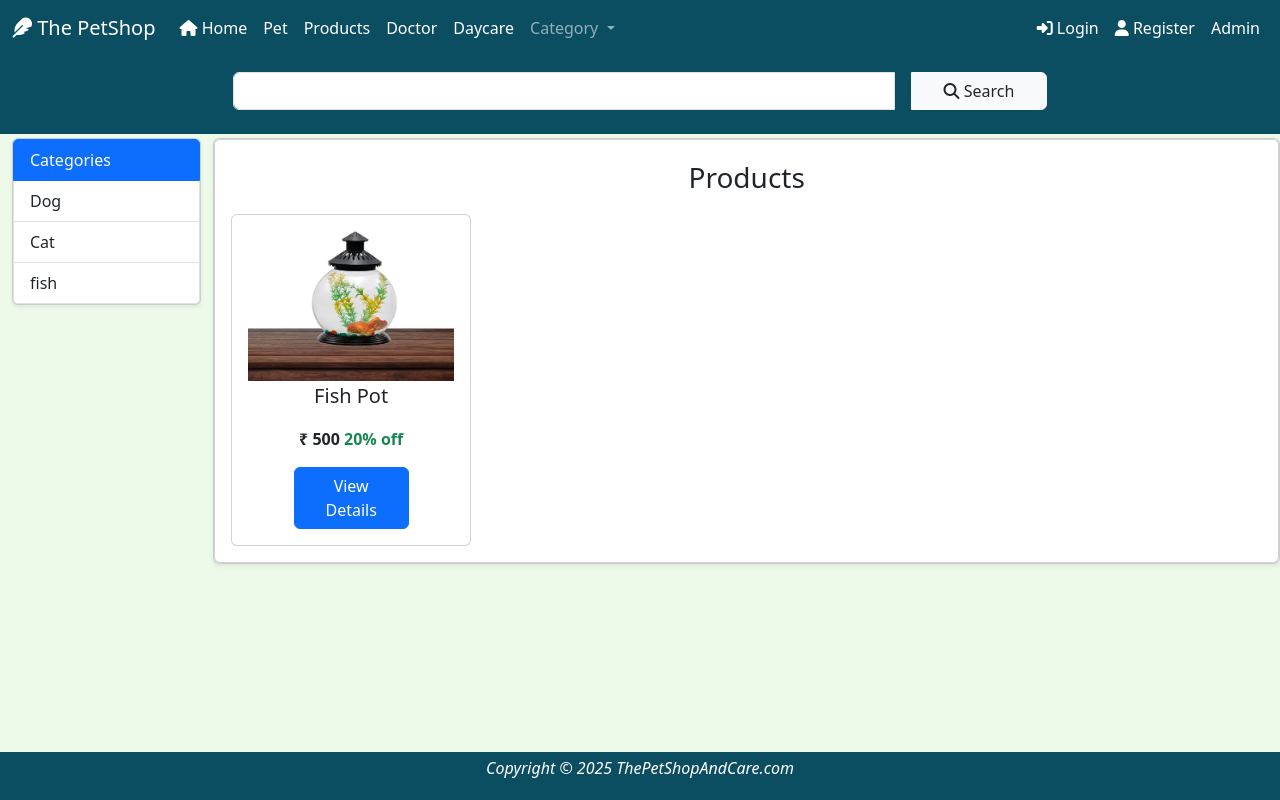
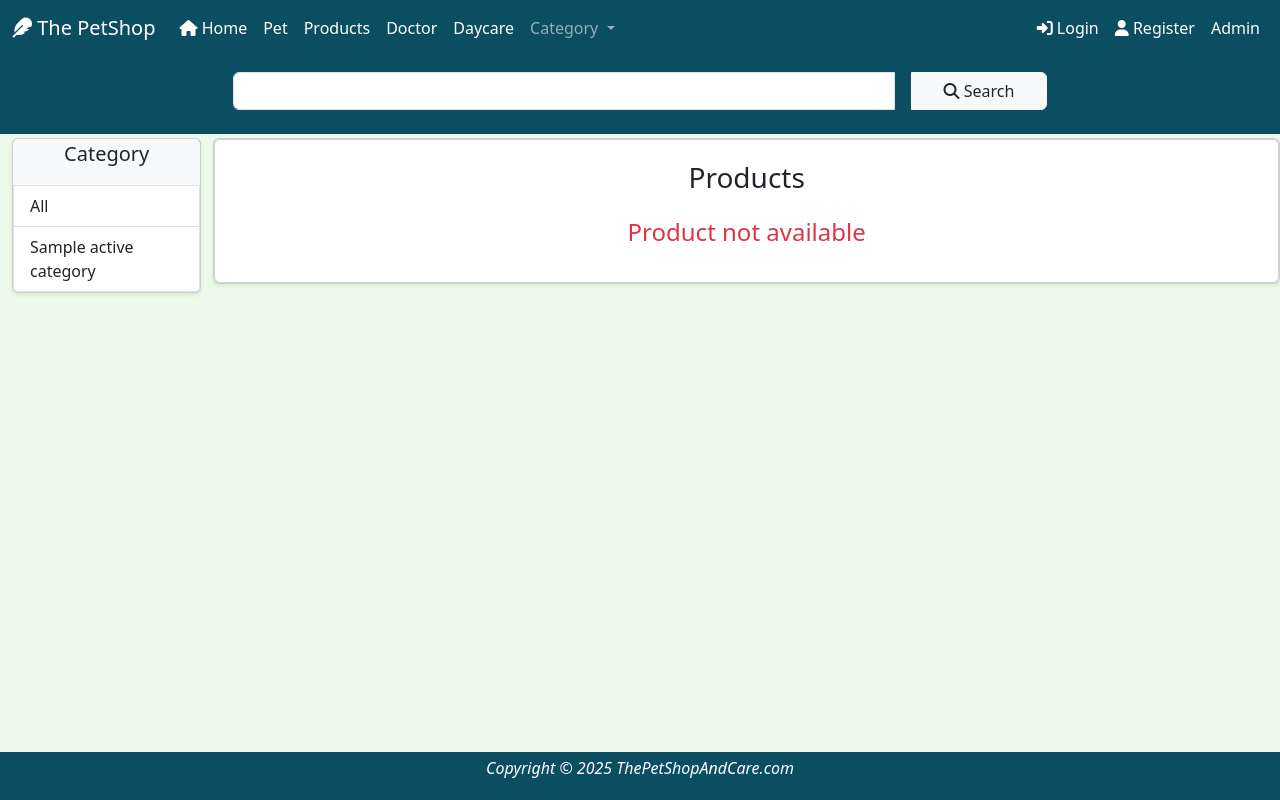
Before and after one commit to tejas8620/ThePetShopAndCare_Ecom_Application, a Spring app: template E-Commerce_Project/src/main/resources/templates/product.html in a window 1280 px wide. Run offline with Thymeleaf, Linux system fonts and the light colour scheme; the template is opened without the code that fills it: most values are stand-ins (such as "Sample title", 1, 10 or a date in 2020); data that the repository does not hold is empty.

Commit message:
implement dynamic 'product view' functionality

```diff
--- a/E-Commerce_Project/src/main/resources/templates/admin/products.html
+++ b/E-Commerce_Project/src/main/resources/templates/admin/products.html
@@ -50,7 +50,7 @@
 											<td>[[${p.stock}]]</td>
 											<td>[[${p.price}]]</td>
 											<td>[[${p.discountPrice}]]</td>
-											<td>[[${p.discount}]]</td>
+											<td>[[${p.discount}]] %</td>
 											<td>[[${p.updatedTime}]]</td>
 											<td>[[${p.isActive}]]</td>
 											<td><a th:href="@{'/admin/editProduct/'+${p.id}}"
--- a/E-Commerce_Project/src/main/resources/templates/product.html
+++ b/E-Commerce_Project/src/main/resources/templates/product.html
@@ -31,11 +31,15 @@
 				<div class="col-md-2">
 					<div class="card shadow-sm p-0 mb-5 bg-body-tertiary rounded">
 						<div class="list-group">
-							<a href="#" class="list-group-item list-group-item-action active"
-								aria-current="true">Categories</a> <a href="#"
-								class="list-group-item list-group-item-action">Dog</a> <a
-								href="#" class="list-group-item list-group-item-action">Cat</a>
-							<a href="#" class="list-group-item list-group-item-action">fish</a>
+							<p class="fs-5 text-center">Category</p>
+							<a href="/products"
+								class="list-group-item list-group-item-action"
+								th:classappend="${paramValue == ''}?'active' :''"
+								aria-current="true">All</a> <a th:each="c:${activeCategories}"
+								th:href="@{'?category='+${c.name}}"
+								class="list-group-item list-group-item-action"
+								th:classappend="${paramValue == c.name} ?'active' : ''">[[${c.name}]]</a>
+
 						</div>
 					</div>
 				</div>
@@ -45,23 +49,33 @@
 							<div class="card-body">
 								<p class="fs-3 text-center">Products</p>
 								<div class="row">
-									<div class="col-md-3">
+									<th:block th:if="${activeProducts.size > 0}">
+
+										<div class="col-md-3" th:each="p:${activeProducts}">
 											<div class="card">
 												<div class="card-body">
-												<img alt="" src="img/product_img/fishPot18.webp"
-													width="100%" height="150px">
-												<p class="fs-5 text-center">Fish Pot</p>
+													<img alt="" th:src="@{'/img/product_img/'+${p.image}}"
+														width="150px" height="150px">
+													<p class="fs-5 text-center">[[${p.title}]]</p>
 													<div class="row text-center">
 														<p class="fs-6 fw-bold">
-														&#8377; 500 <span class="fs-6 text-success"> 20%
-															off</span>
+															<span>&#8377; [[${p.discountPrice}]]</span><br> <span
+																class="text-decoration-line-through text-secondary">&#8377;
+																[[${p.price}]]</span> <span class="text-success">&nbsp;
+																[[${p.discount}]]% off</span>
 														</p>
-													<a href="/product" class="btn btn-primary col-md-6 offset-md-3">View
+														<a th:href="@{'/product/'+${p.id}}"
+															class="btn btn-primary col-md-6 offset-md-3">View
 															Details</a>
 													</div>
 												</div>
 											</div>
 										</div>
+									</th:block>
+									<th:block th:unless="${activeProducts.size>0}">
+										<p class="fs-4 text-danger text-center">Product not available</p>
+									</th:block>
+
 								</div>
 							</div>
 						</div>
```
Lines whose indentation alone changed are shown as unchanged.
